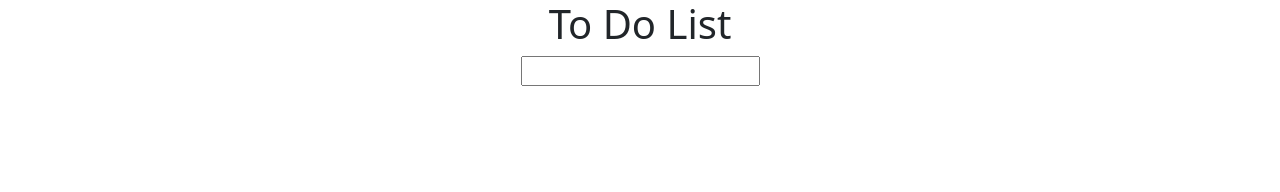
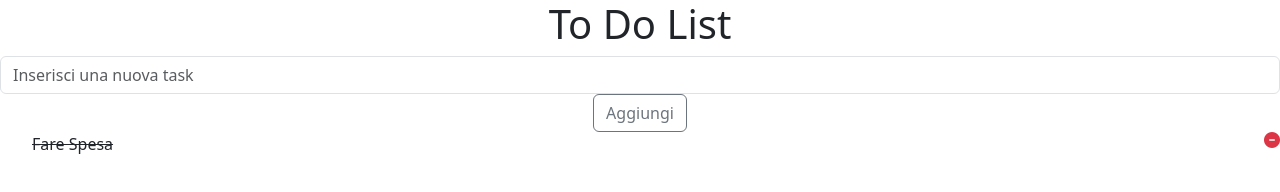
Before and after one commit to lorenzo-neri/vue-todolist, a plain HTML site: page index.html in a window 1280 px wide. Drawn offline with nearby package versions, Linux system fonts and the light colour scheme.

Commit message:
input, btn and li

```diff
--- a/assets/css/style.css
+++ b/assets/css/style.css
@@ -0,0 +1,3 @@
+.done_task {
+    text-decoration: line-through;
+}
--- a/assets/js/main.js
+++ b/assets/js/main.js
@@ -18,11 +18,51 @@ const { createApp } = Vue
 createApp({
     data() {
         return {
+            newTask: '',
+
+            tasks: [
+                {text: 'Fare Spesa', done: true}
+            ],
+
+            taskCheck: false
 
         }
     },
 
     methods: {
+        addTask() {
 
+            //al click controllo se l'input (non) è una stringa
+            if (this.newTask != "") {
+
+                const newTodo = {
+                    text: this.newTask,
+                    done: false
+                };
+                this.tasks.push(newTodo);
+
+                //svuoto l'input
+                this.taskInput = "";
+
+                //SETTO LA VARIABILE DI CONTROLLO DELLA LUNGHEZZA DEL TASK SU FALSE PER CANCELLARE UN EVENTUALE MESSAGGIO DI ERRORE IN PAGINA
+                this.taskCheck = false;
+                console.log(this.tasks);
+
+            } else {
+                //se newTask è una stringa vuota, setto su true taskCheck (mostrando il mess di errore)
+                this.taskCheck = true;
+            }
+
+        },
+
+        removeTask(i) {
+            //rimuove alla posizione i 1 elemento
+            this.tasks.splice(i, 1);
+            console.log(this.tasks);
+        },
+
+        toggleDone(i) {
+            this.tasks[i].done = !this.tasks[i].done;
+        }
     }
 }).mount('#app')
--- a/index.html
+++ b/index.html
@@ -11,17 +11,65 @@
             rel="stylesheet"
             integrity="sha384-4bw+/aepP/YC94hEpVNVgiZdgIC5+VKNBQNGCHeKRQN+PtmoHDEXuppvnDJzQIu9"
             crossorigin="anonymous">
+        <link rel="stylesheet"
+            href="https://cdnjs.cloudflare.com/ajax/libs/font-awesome/6.4.2/css/all.min.css"
+            integrity="sha512-z3gLpd7yknf1YoNbCzqRKc4qyor8gaKU1qmn+CShxbuBusANI9QpRohGBreCFkKxLhei6S9CQXFEbbKuqLg0DA=="
+            crossorigin="anonymous" referrerpolicy="no-referrer">
+
     </head>
     <body>
 
         <h1 class="text-center">To Do List</h1>
 
         <div class="text-center" id="app">
-            <input v-model="userText" type="text">
 
-            <div v-model="userText"></div>
+            <!-- v-on:keyup.enter="addTask()" esegue addTask() quando ENTER viene premuto -->
+            <input type="text" v-model="newTask"
+                v-on:keyup.enter="addTask()"
+                placeholder="Inserisci una nuova task"
+                class="form-control">
+
+            <!-- @click="addTask()" esegue addTask() al click -->
+            <button class="btn btn-outline-secondary"
+                type="button" @click="addTask()">Aggiungi</button>
+
+            <!-- v-if controlla se taskCheck è true, se lo è mostra il msg di error -->
+            <h5 class="text-danger text-center"
+                v-if="taskCheck">ATTENZIONE, SI PREGA DI INSERIRE UNA TASK</h5>
+
+            <ul v-if="tasks.length > 0">
+
+                <!-- cicla e inserisce {{task}} -->
+                <li
+                    class="list-group-item d-flex justify-content-between"
+                    v-for="(task, i) in tasks" :key="i">
+                    <span :class="{'done_task': task.done}" @click="toggleDone(i)">{{ task.text }}</span>
+
+                    <!-- @click="removeTask(i)" esegue removeTask(i) AL CLICK PRENDENDO IL PARAMETRO i DALLA DIRETTIVA v-for-->
+                    <i class="fa-solid fa-circle-minus text-danger"
+                        @click="removeTask(i)"></i>
+
+                </li>
+
+            </ul>
+
+            <!-- se tasks è vuoto -->
+            <h5 class="pt-5" v-else>NON CI SONO TASK</h5>
+
+            <!-- <input type="text" v-model="newTask"
+                placeholder="Inserisci una nuovo task">
+            <button @click="addTask()">Aggiungi</button>
+
+            <h4 class="text-danger mt-2"
+                v-if="taskCheck">Attenzione,
+                si prega di inserire una task!</h4>
+
+            <div v-for="(task, i) in tasks">
+                <div>{{task}}</div>
+            </div> -->
 
         </div>
+        <!-- /#app -->
 
         <script src="https://unpkg.com/vue@3/dist/vue.global.js"></script>
     </body>
```
